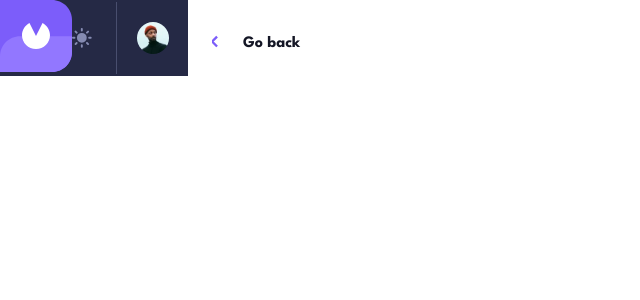
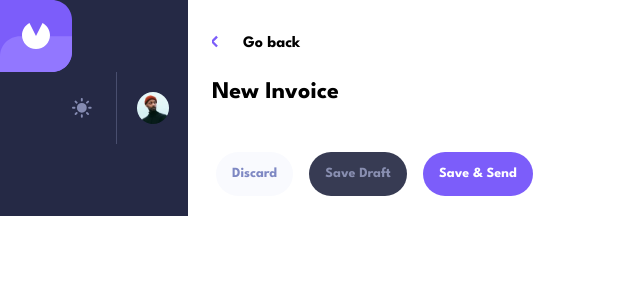
Before and after one commit to Mariia22/invoice-app, a Next.js app in the folder invoice-app/: page /invoices/create in a window 1280 px wide. Shown: the top 300 px of the page, without its empty margins (0-640 px from the left). Built offline with nearby package versions, Linux system fonts and the light colour scheme.

Commit message:
feat: add all buttons

```diff
--- a/invoice-app/src/app/invoices/[id]/edit/page.tsx
+++ b/invoice-app/src/app/invoices/[id]/edit/page.tsx
@@ -1,9 +1,21 @@
-import { Invoice } from "@/app/lib/types";
 import ButtonBack from "@/app/ui/invoices/Buttons/ButtonBack";
+import ButtonCancel from "@/app/ui/invoices/Buttons/EditCreatePage/ButtonCancel";
+import ButtonSaveChanges from "@/app/ui/invoices/Buttons/EditCreatePage/ButtonSaveChanges";
+import FormInvoice from "@/app/ui/invoices/FormInvoice";
+import Footer from "@/app/ui/shared/Footer";
+import IdHeadline from "@/app/ui/shared/IdHeadline";
 
-export default function EditPage({ id }: Invoice) {
+export default function EditPage({ params }: { params: { id: string } }) {
   return (
-    <div className="mt-8 mx-6 mb-6">
-      <ButtonBack />
-    </div>)
+    <>
+      <div className="mt-8 mx-6 mb-6">
+        <ButtonBack />
+        <div className="mt-6">Edit <IdHeadline id={params.id} /></div>
+        <FormInvoice id={params.id} />
+      </div>
+      <Footer>
+        <ButtonCancel name="Cancel" />
+        <ButtonSaveChanges name="Save Changes" isEditing={true} />
+      </Footer>
+    </>)
 }
--- a/invoice-app/src/app/invoices/[id]/page.tsx
+++ b/invoice-app/src/app/invoices/[id]/page.tsx
@@ -9,6 +9,8 @@ import ButtonDelete from "@/app/ui/invoices/Buttons/ButtonDelete";
 import ButtonPaid from "@/app/ui/invoices/Buttons/ButtonPaid";
 import SubtitleBold from "@/app/ui/shared/SubtitleBold";
 import PortalDeleteInvoice from "@/app/ui/invoices/Modal/PortalDeleteInvoice";
+import IdHeadline from "@/app/ui/shared/IdHeadline";
+import Footer from "@/app/ui/shared/Footer";
 
 export default function InvoicePage({ params }: { params: { id: string } }) {
   const invoice: Invoice | undefined = data.find(item => item.id === params.id)
@@ -24,7 +26,7 @@ export default function InvoicePage({ params }: { params: { id: string } }) {
               <InvoiceStatus status={invoice.status} />
             </div>
             <div className="flex flex-col justify-between w-full px-6 py-6 mb-14 bg-text text-secondary rounded-md">
-              <h2 className="font-bold text-headerText"><span className="text-secondary">#</span>{invoice.id}</h2>
+              <IdHeadline id={invoice.id}></IdHeadline>
               <p className="mb-8">{invoice.description}</p>
               <p>{invoice.senderAddress.street}</p>
               <p>{invoice.senderAddress.city}</p>
@@ -68,11 +70,11 @@ export default function InvoicePage({ params }: { params: { id: string } }) {
           </>
         )}
       </div>
-      <div className="flex items-center justify-center bg-text px-5 py-5">
+      <Footer>
         <ButtonEdit id={params.id} />
         <ButtonDelete />
         <ButtonPaid id={params.id} />
-      </div>
+      </Footer>
       <PortalDeleteInvoice id={params.id} />
     </>
   )
--- a/invoice-app/src/app/invoices/create/page.tsx
+++ b/invoice-app/src/app/invoices/create/page.tsx
@@ -1,8 +1,23 @@
 import ButtonBack from "@/app/ui/invoices/Buttons/ButtonBack";
+import ButtonCancel from "@/app/ui/invoices/Buttons/EditCreatePage/ButtonCancel";
+import ButtonSaveChanges from "@/app/ui/invoices/Buttons/EditCreatePage/ButtonSaveChanges";
+import ButtonSaveDraft from "@/app/ui/invoices/Buttons/EditCreatePage/ButtonSaveDraft";
+import FormInvoice from "@/app/ui/invoices/FormInvoice";
+import Footer from "@/app/ui/shared/Footer";
 
-export default function EditPage() {
+export default function CreatePage({ params }: { params: { id: string } }) {
   return (
-    <div className="mt-8 mx-6 mb-6 bg-text text-darkText dark:bg-darkText dark:text-background ">
-      <ButtonBack />
-    </div>)
+    <>
+      <div className="mt-8 mx-6 mb-6">
+        <ButtonBack />
+        <p className="mt-6 font-bold text-2xl">New Invoice</p>
+        <FormInvoice id={params.id} />
+      </div>
+      <Footer>
+        <ButtonCancel name="Discard" />
+        <ButtonSaveDraft />
+        <ButtonSaveChanges name="Save & Send" isEditing={false} />
+      </Footer>
+    </>
+  )
 }
--- a/invoice-app/src/app/ui/invoices/Buttons/ButtonDelete.tsx
+++ b/invoice-app/src/app/ui/invoices/Buttons/ButtonDelete.tsx
@@ -8,6 +8,6 @@ export default function ButtonDelete() {
   const { setOpenModal } = useContext(ModalWindow) as ModalType;
 
   return (
-    <button className="bg-contrast text-text py-3 px-5 mx-2 rounded-3xl font-bold" onClick={() => setOpenModal(true)}>Delete</button>
+    <button className="bg-contrast text-text text-sm py-3 px-4 mx-2 rounded-3xl font-bold" onClick={() => setOpenModal(true)}>Delete</button>
   )
 }
--- a/invoice-app/src/app/ui/invoices/Buttons/ButtonEdit.tsx
+++ b/invoice-app/src/app/ui/invoices/Buttons/ButtonEdit.tsx
@@ -5,5 +5,5 @@ import { useRouter } from "next/navigation"
 export default function ButtonEdit({ id }: { id: string }) {
   const router = useRouter();
 
-  return (<button className={`bg-tableColor text-secondary py-3 px-5 mx-2 rounded-3xl font-bold`} onClick={() => router.push(`/invoices/${id}/edit`)}>Edit</button>)
+  return (<button className={`bg-tableColor text-secondary text-sm py-3 px-4 mx-2 rounded-3xl font-bold`} onClick={() => router.push(`/invoices/${id}/edit`)}>Edit</button>)
 }
--- a/invoice-app/src/app/ui/invoices/Buttons/ButtonPaid.tsx
+++ b/invoice-app/src/app/ui/invoices/Buttons/ButtonPaid.tsx
@@ -5,5 +5,5 @@ export default function ButtonPaid({ id }: { id: string }) {
     console.log("Mark as Paid", id)
   }
 
-  return (<button className={`bg-primary text-text py-3 px-5 mx-2 rounded-3xl font-bold`} onClick={() => markInvoice()}>Mark as Paid</button>)
+  return (<button className={`bg-primary text-text text-sm py-3 px-4 mx-2 rounded-3xl font-bold`} onClick={() => markInvoice()}>Mark as Paid</button>)
 }
--- /dev/null
+++ b/invoice-app/src/app/ui/invoices/Buttons/EditCreatePage/ButtonCancel.tsx
@@ -0,0 +1,13 @@
+"use client";
+
+import { useRouter } from "next/navigation"
+
+export default function ButtonCancel({ name }: { name: string }) {
+  const router = useRouter()
+  return (
+    <button
+      className="bg-tableColor text-secondary text-sm py-3 px-4 mx-2 rounded-3xl font-bold"
+      onClick={() => router.back()}>
+      {name}
+    </button>)
+}
--- /dev/null
+++ b/invoice-app/src/app/ui/invoices/Buttons/EditCreatePage/ButtonSaveChanges.tsx
@@ -0,0 +1,9 @@
+"use client"
+
+export default function ButtonSaveChanges({ name, isEditing }: { name: string, isEditing: boolean }) {
+  function saveChanges() {
+    isEditing ? console.log("Saved") : console.log("Saved and Sent")
+  }
+
+  return (<button className={`bg-primary text-text text-sm py-3 px-4 mx-2 rounded-3xl font-bold`} onClick={saveChanges}>{name}</button>)
+}
--- /dev/null
+++ b/invoice-app/src/app/ui/invoices/Buttons/EditCreatePage/ButtonSaveDraft.tsx
@@ -0,0 +1,9 @@
+"use client"
+
+export default function ButtonSaveDraft() {
+  function saveDraft() {
+    console.log("Saved as Draft")
+  }
+
+  return (<button className={`bg-draftColor text-secondaryDark text-sm py-3 px-4 mx-2 rounded-3xl font-bold`} onClick={saveDraft}>Save Draft</button>)
+}
--- /dev/null
+++ b/invoice-app/src/app/ui/invoices/FormInvoice.tsx
@@ -0,0 +1,7 @@
+
+export default function FormInvoice({ id }: { id: string }) {
+  return (
+    <div>
+
+    </div>)
+}
--- /dev/null
+++ b/invoice-app/src/app/ui/shared/Footer.tsx
@@ -0,0 +1,4 @@
+export default function Footer({ children }: { children: React.ReactNode }) {
+  return (
+    <div className="flex items-center justify-center bg-text px-5 py-5">{children}</div>)
+}
--- /dev/null
+++ b/invoice-app/src/app/ui/shared/IdHeadline.tsx
@@ -0,0 +1,3 @@
+export default function IdHeadline({ id }: { id: string }) {
+  return (<h2 className="font-bold text-headerText"><span className="text-secondary">#</span>{id}</h2>)
+}
```
